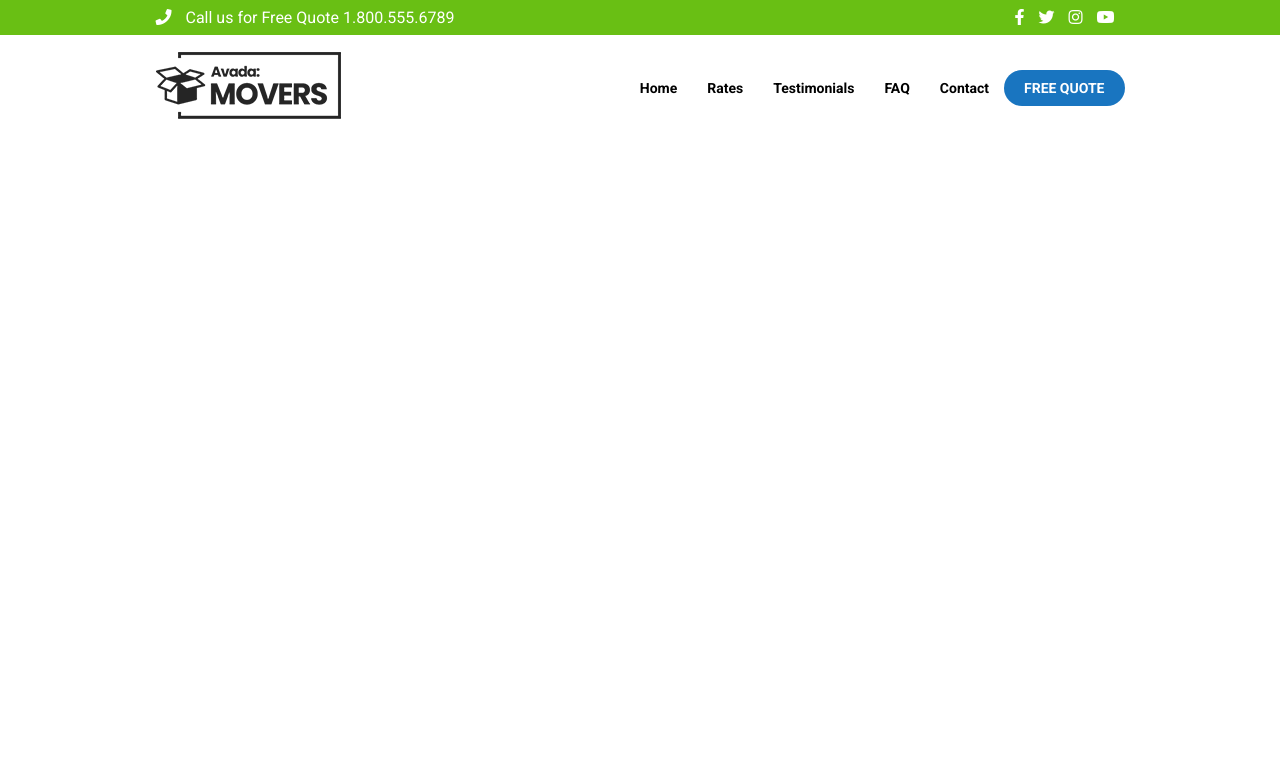
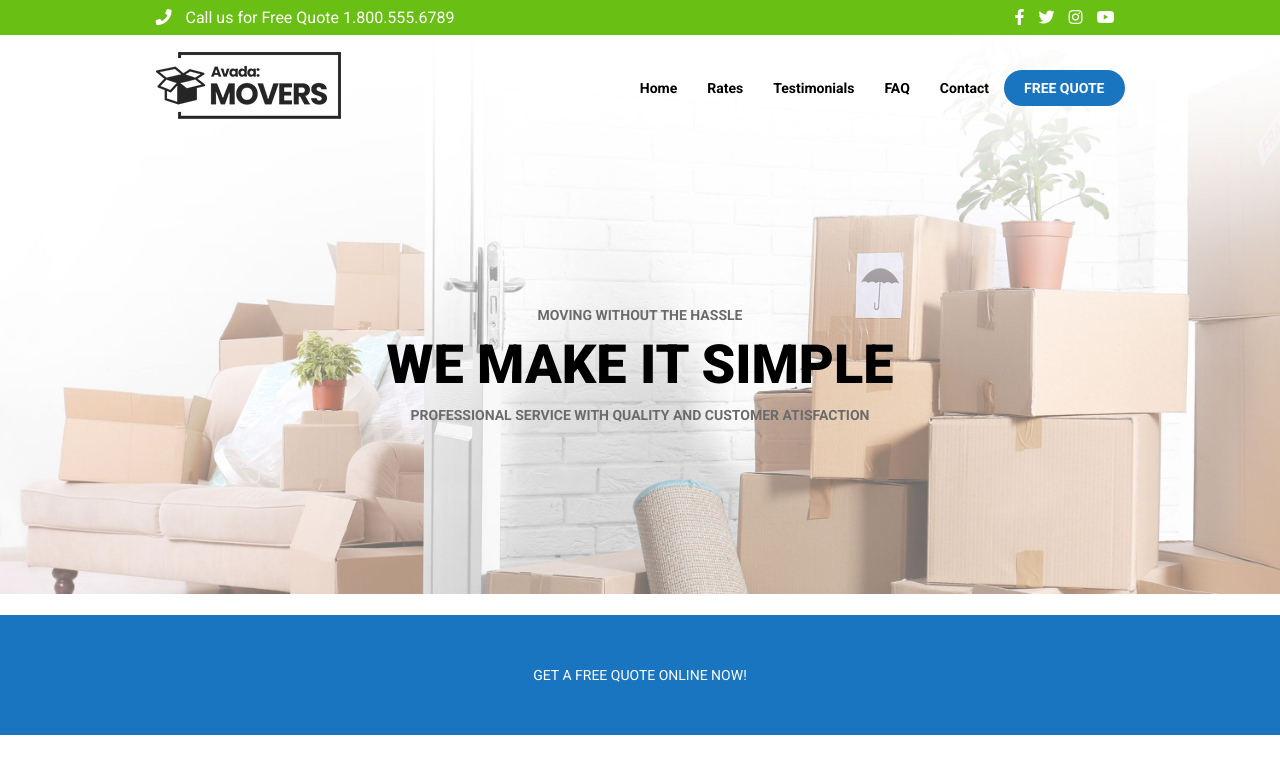
Before and after one commit to roccorefice/proj-html-vuejs, a plain HTML site: page index.html in a window 1280 px wide. Drawn offline with nearby package versions, Linux system fonts and the light colour scheme.

Commit message:
HEADER finito

```diff
--- a/assets/css/style.css
+++ b/assets/css/style.css
@@ -17,13 +17,30 @@
 .container{
     width: 969px;
 }
+.btn{
+    background-color: #1975c0;
+    padding: 10px 20px;
+    border-radius: 100px;
+    color: white;
+    border-style: none;
+    font-size: 14px;
+    font-weight: 600;
+}
+.bg_green{
+    background-color: #69bf14;
+}
+.bg_blu{
+    background-color: #1975c0;
+}
+.padding_xy_15{
+    padding: 15px 0;
+}
 /* //utility classes */
+
+
 
 /* HEADER */
 /* call us */
-.bg_green{
-    background-color: #69bf14;
-}
 .call_us{
     color: white;
     height: 35px;
@@ -36,12 +53,17 @@
     cursor: pointer;
 }
 
+/* banner */
+.banner{
+    background-image: url("../img/avada-movers-homeherobackground-final.jpg");
+    background-size: 100%;
+    background-repeat: no-repeat;
+    height: 700px;
+    width: 100%;
+    position: relative;
+}
+
 /* navbar */
-.bg_white{
-    background-color: white;
-    padding: 15px;
-
-}
 .navbar{
     height: 75px;
     margin: auto;
@@ -53,21 +75,41 @@
     padding: 0px 15px;
     font-size: 14px;
     font-weight: 600;
-
+    cursor: pointer;
 }
 .navbar .menu{
     justify-content: space-between;
     align-items: center;
 }
-.btn{
-    background-color: #1975c0;
-    padding: 10px 20px;
-    border-radius: 100px;
-    color: white;
-    border-style: none;
+
+/* slogan */
+.slogan{
+    text-align: center;
+    line-height: 50px;
+    text-transform: uppercase;
+    padding-top: 150px;
+}
+.slogan p{
+    color: #6b6b6b;
     font-size: 14px;
     font-weight: 600;
 }
+.slogan h1{
+    color: black;
+    font-size: 54px;
+    font-weight: 800;
+}
 
+/* get now */
+.get_now{
+    height: 120px;
+    width: 100%;
+    color: white;
+    font-size: 14px;
+    text-align: center;
+    line-height: 120px;
+    position: absolute;
+    bottom: 0;
+}
 
 /* //HEADER */
--- a/assets/js/main.js
+++ b/assets/js/main.js
@@ -10,5 +10,9 @@ let app = new Vue({
             "FAQ",
             "Contact"
         ],
+        getNow: "GET A FREE QUOTE ONLINE NOW!",
+        descriptionOne:"moving without the hassle",
+        descriptionTwo:"professional service with quality and customer atisfaction",
+        slogan:"we make it simple"
     }
 });
--- a/index.html
+++ b/index.html
@@ -41,8 +41,10 @@
             </div>
             <!-- //call us -->
 
+            <!-- banner -->
+            <div class="banner">
                 <!-- navbar -->
-            <div class="bg_white">
+                <div class="padding_xy_15">
                     <div class="navbar container d_flex">
                         <div class="logo">
                             <a href="">
@@ -54,18 +56,27 @@
                                 <li>{{item}}</li>
                             </ul>
                             <button class="btn">FREE QUOTE</button>
-
                         </div>
                     </div>
                 </div>
                 <!-- //navbar -->
 
-            <div class="banner">
+                <!-- slogan Title -->
+                <div class="slogan">
+                    <p>{{descriptionOne}}</p>
+                    <h1>{{slogan}}</h1>
+                    <p>{{descriptionTwo}}</p>
+                </div>
+                <!-- //slogan Title -->
 
+                <!-- get now -->
+                <div class="get_now bg_blu">
+                    <p>{{getNow}}</p>
                 </div>
-            <div class="get_now">
+                <!-- get now -->
+            </div>
+            <!-- //banner -->
 
-            </div>
         </header>
         <!-- //HEADER -->
 
```
Also changed, not shown: 1 other file. Lines whose indentation alone changed are shown as unchanged.
